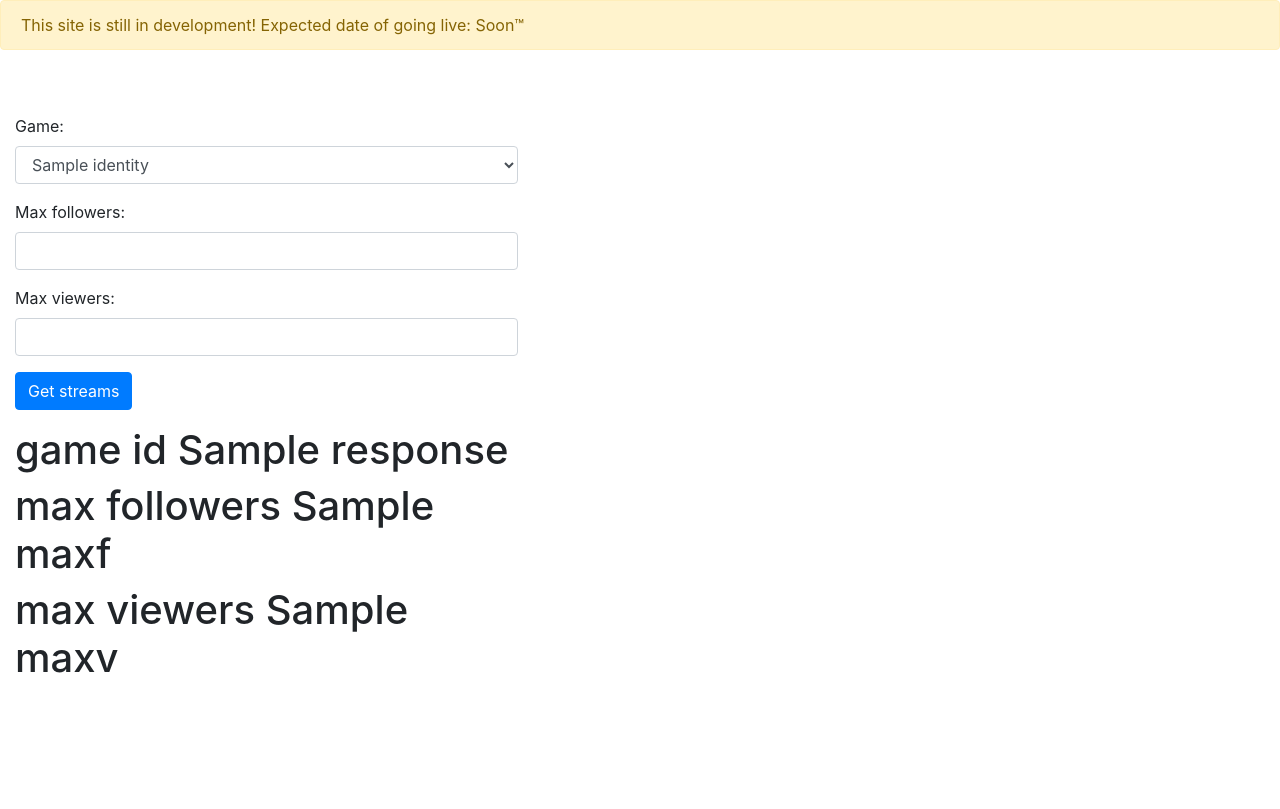
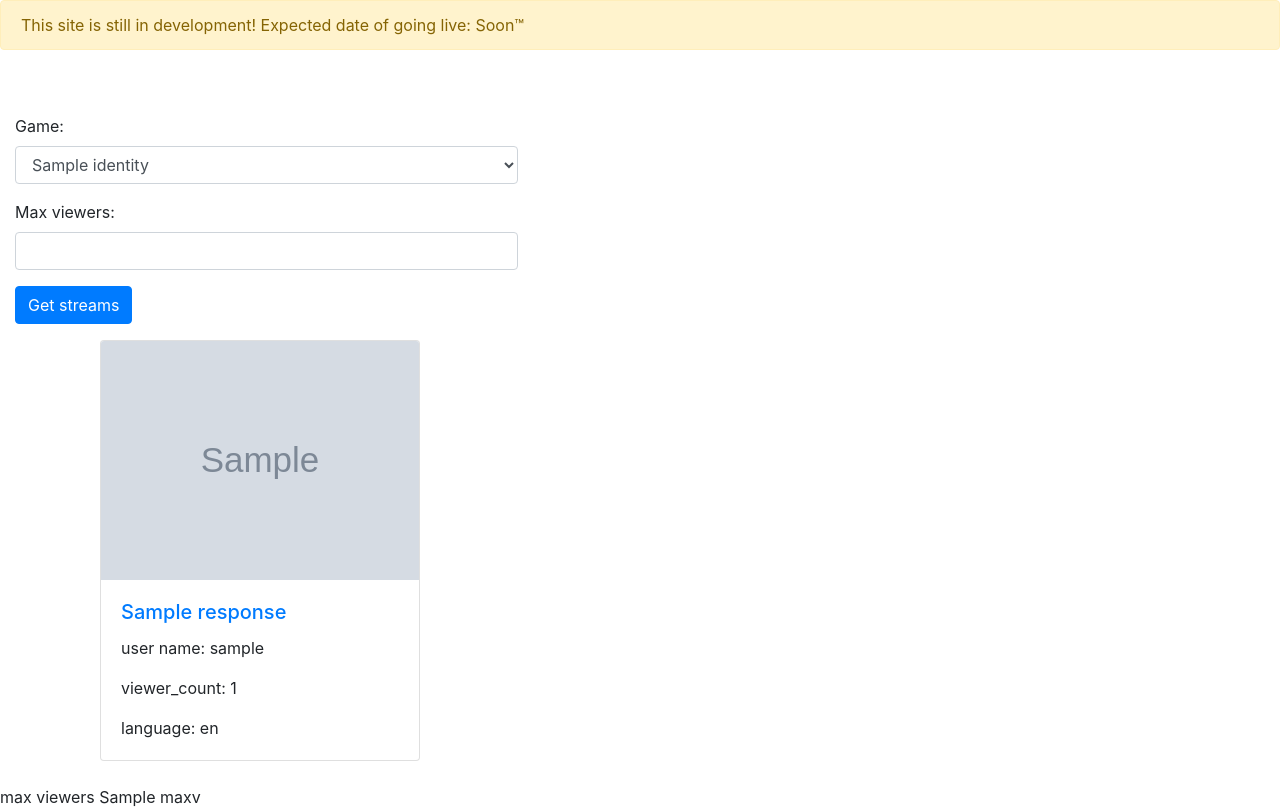
Before and after one commit to jv95/twitchfiltering, a Django app: template twitchstats/templates/base.html in a window 1280 px wide. Before the commit the page ends 673 px from the top, so only its background shows below. Run offline with Django 3.2, Linux system fonts and the light colour scheme; tables that the repository leaves empty hold one stand-in row (values such as "Sample post"); the template is opened without the code that fills it: values that come from a table or form of the project are taken from there, most other values are stand-ins (such as "Sample title", 1, 10 or a date in 2020); grey boxes marked "Sample" are stand-in pictures; parts of the project's set-up code (start-up, migrations or seed data) failed here and were passed over; some libraries are stand-ins or nearby versions.

Commit message:
filtering of streams and bootstrap cards

```diff
--- a/twitchstats/forms.py
+++ b/twitchstats/forms.py
@@ -22,7 +22,5 @@ game_choices = zip(id_list_filtered, game_list_filtered)
 class GetStreamsForm(forms.Form):
     game = forms.ChoiceField(choices=game_choices, required=True,
                              widget=forms.Select(attrs={'class': 'form-control'}))
-    max_followers = forms.IntegerField(min_value=0, required=False,
-                                       widget=forms.NumberInput(attrs={'class': 'form-control'}))
     max_viewers = forms.IntegerField(min_value=0, required=False,
                                      widget=forms.NumberInput(attrs={'class': 'form-control'}))
--- a/twitchstats/templates/base.html
+++ b/twitchstats/templates/base.html
@@ -27,19 +27,38 @@
             <p>
                 <button class="btn btn-primary" type="submit">Get streams</button>
             </p>
-            {% if response %}
-                <h1>game id {{ response }}</h1>
-            {% endif %}
-            {% if maxf %}
-                 <h1>max followers {{ maxf }}</h1>
-            {% endif %}
-            {% if maxv %}
-                 <h1>max viewers {{ maxv }}</h1>
-            {% endif %}
+
 
         </div>
     </div>
 </form>
+{% if response %}
+    <div class="card-deck">
+        {% for e in response %}
+            <div class="container">
+                <div class="row">
+                    <div class="col-lg-4 d-flex align-items-stretch">
+                        <div class="card" style="width: 18rem;">
+                            <img src="{{ e.thumbnail_url }}" class="card-img-top" alt="...">
+                            <div class="card-body">
+                            <a href="https://www.twitch.tv/{{ e.user_name }}" target="_blank">
+                            <h5 class="card-title">{{ e.title }}</h5></a>
+                            <p class="card-text">user name: {{ e.user_name }}</p>
+                            <p class="card-text">viewer_count: {{ e.viewer_count }}</p>
+                            <p class="card-text">language: {{ e.language }}</p>
+                            </div>
+                        </div>
+                    </div>
+                </div>
+            </div>
+        {% endfor %}
+    </div>
+{% endif %}
+</br>
+{% if maxv %}
+    max viewers {{ maxv }}
+{% endif %}
+
 <!-- Optional JavaScript -->
 <!-- jQuery first, then Popper.js, then Bootstrap JS -->
 <script src="https://code.jquery.com/jquery-3.4.1.slim.min.js"
```
Also changed, not shown: twitchstats/views.py (+18 -4 lines).
